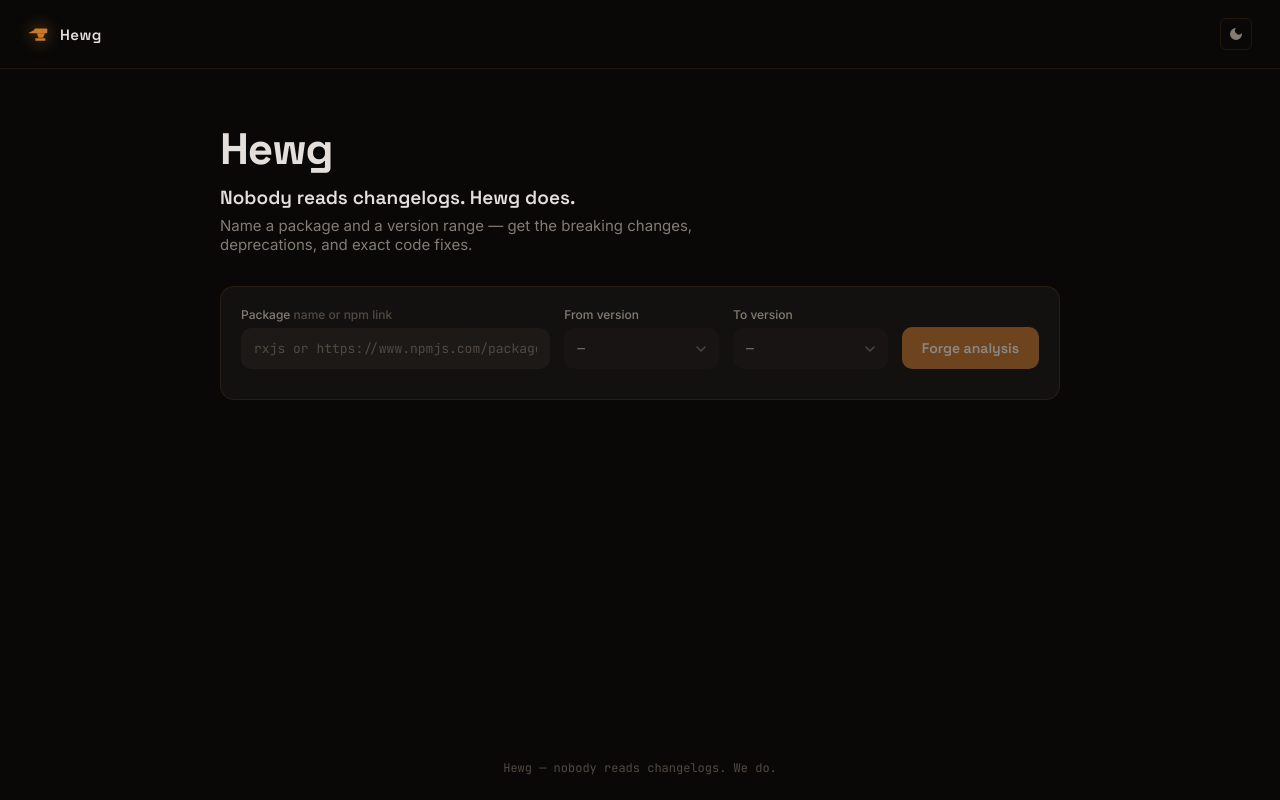
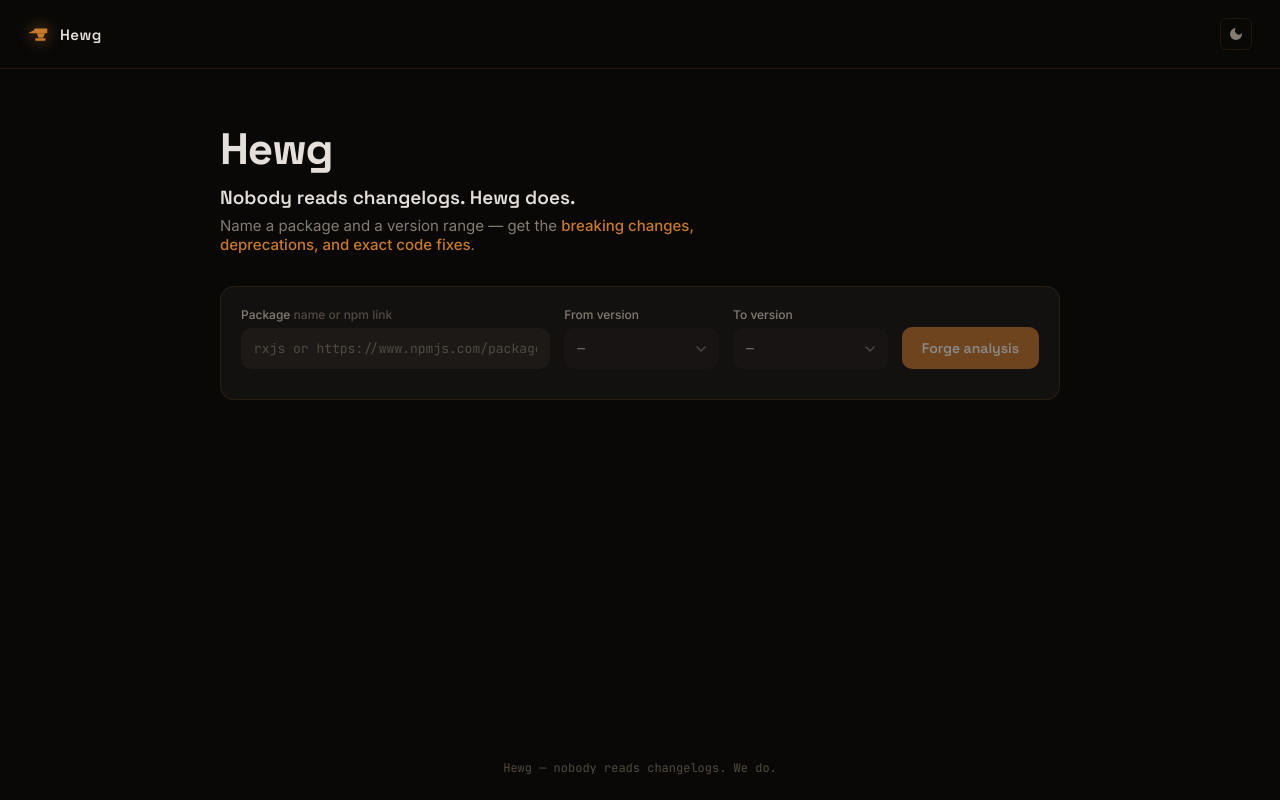
Before and after one commit to Maminasouleymane/Hewg, an Angular app in the folder frontend/: page / in a window 1280 px wide. Built offline with nearby package versions, Linux system fonts and the light colour scheme.

Commit message:
Color the subtext's highlight phrase instead of rotating it

```diff
--- a/frontend/src/app/features/analyzer/analyzer.html
+++ b/frontend/src/app/features/analyzer/analyzer.html
@@ -3,7 +3,7 @@
     <section class="hero">
       <h1>Hewg</h1>
       <p class="tagline">Nobody reads changelogs. Hewg does.</p>
-      <p class="subtext">Name a package and a version range — get the breaking changes, deprecations, and exact code fixes.</p>
+      <p class="subtext">Name a package and a version range — get the <span class="highlight">breaking changes, deprecations, and exact code fixes</span>.</p>
     </section>
     <app-forge-input (submitted)="forge($event)" />
     @if (starting()) {
--- a/frontend/src/app/features/analyzer/analyzer.scss
+++ b/frontend/src/app/features/analyzer/analyzer.scss
@@ -17,6 +17,8 @@ h1 {
   font: 400 15px $font-body;
   max-width: 560px;
   animation: fade-up 0.4s ease both 0.16s;
+
+  .highlight { color: $accent-ember; font-weight: 500; }
 }
 
 .note { margin-top: 16px; color: $text-muted; font: 400 12px $font-mono; }
```
